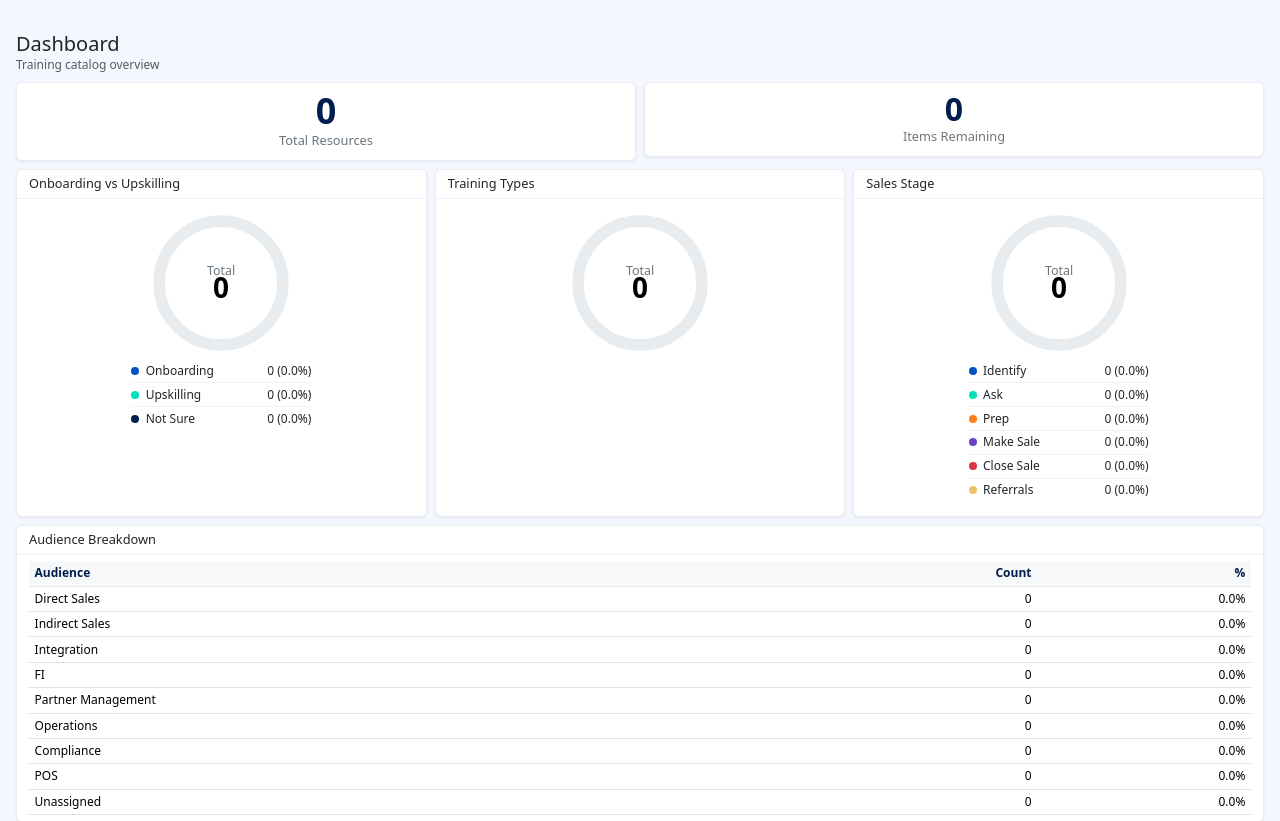
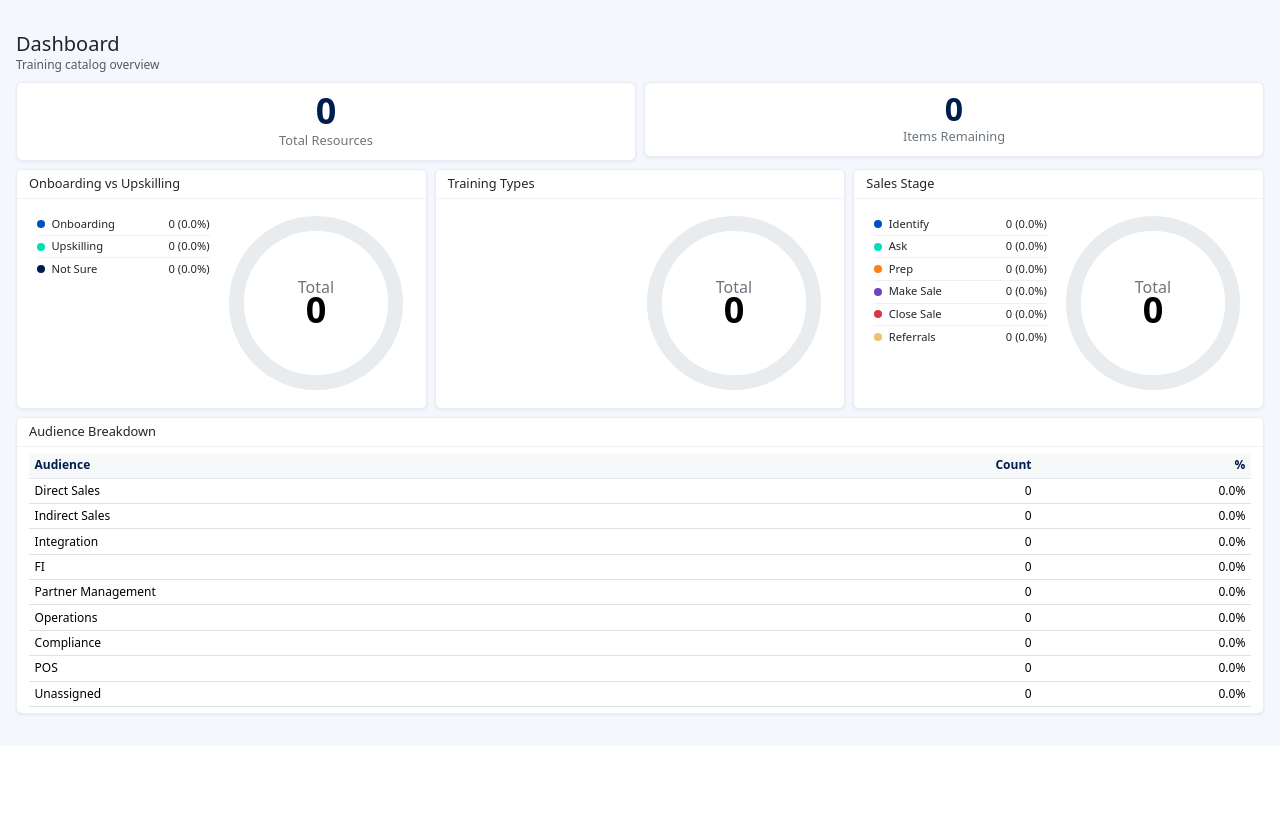
Before and after one commit to juanathanwickston/TCM, a Django app: page /dashboard/ in a window 1280 px wide. Shown: the part 58-879 px from the top of the page. After the commit the page ends 775 px from the top, so only its background shows below. Run offline with Django 5.2, Linux system fonts and the light colour scheme; the visitor is signed in with stand-in values (Sample User, id 1); data that the repository does not hold is empty; some libraries are stand-ins or nearby versions.

Commit message:
ui: side-by-side donut layout - legend left, chart right (180px)

```diff
--- a/tcm_app/templates/tcm_app/dashboard.html
+++ b/tcm_app/templates/tcm_app/dashboard.html
@@ -33,15 +33,16 @@
     /* SVG Donut Chart */
     .donut-container {
         display: flex;
-        flex-direction: column;
-        align-items: center;
+        flex-direction: row-reverse;
+        align-items: flex-start;
         padding: 0.5rem;
+        gap: 1rem;
     }
 
     .donut-chart {
-        width: 140px;
-        height: 140px;
-        max-width: 100%;
+        width: 180px;
+        height: 180px;
+        flex-shrink: 0;
     }
 
     .donut-ring {
@@ -88,8 +89,7 @@
     .donut-breakdown {
         width: 100%;
         max-width: 180px;
-        margin-top: 0.4rem;
-        font-size: 0.75rem;
+        font-size: 0.7rem;
     }
 
     .donut-breakdown-row {
```
